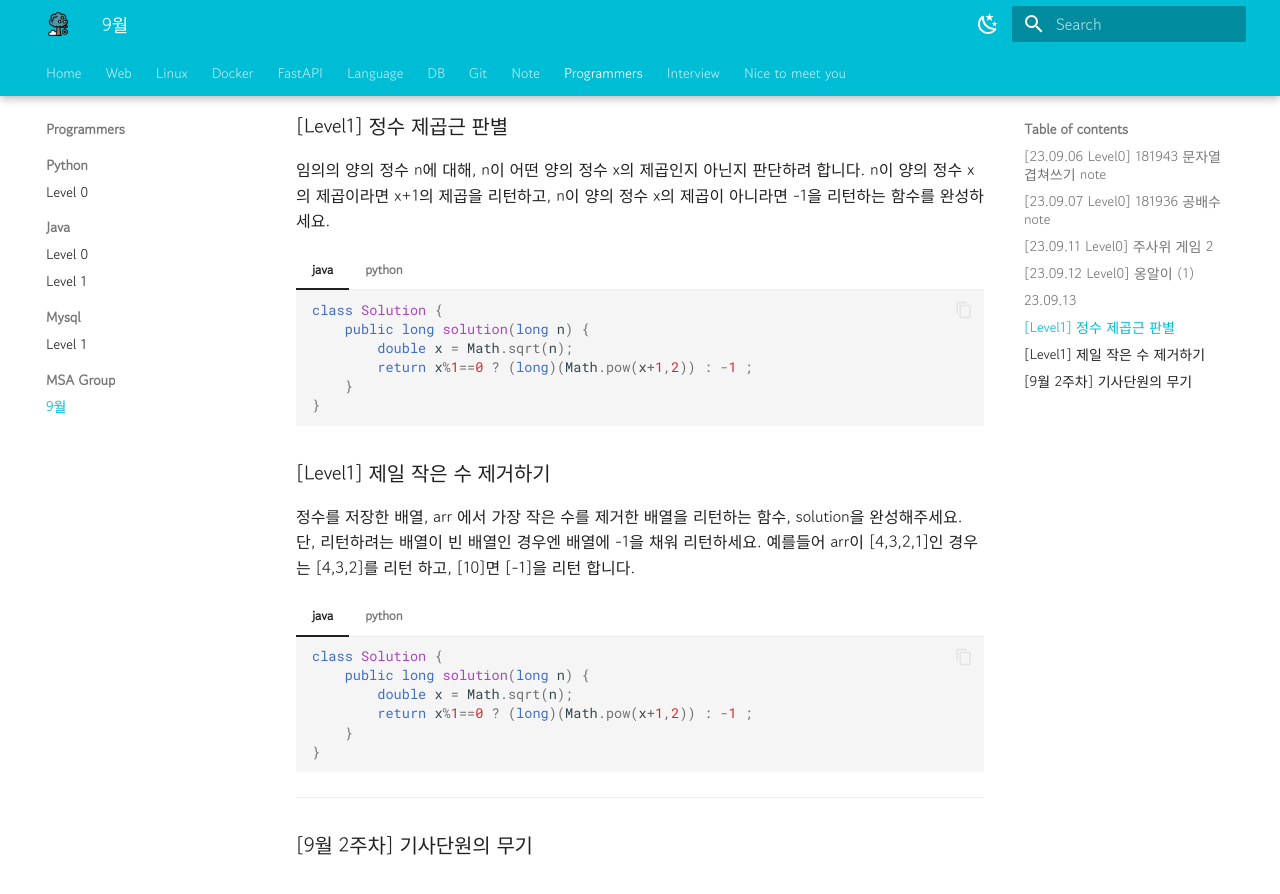
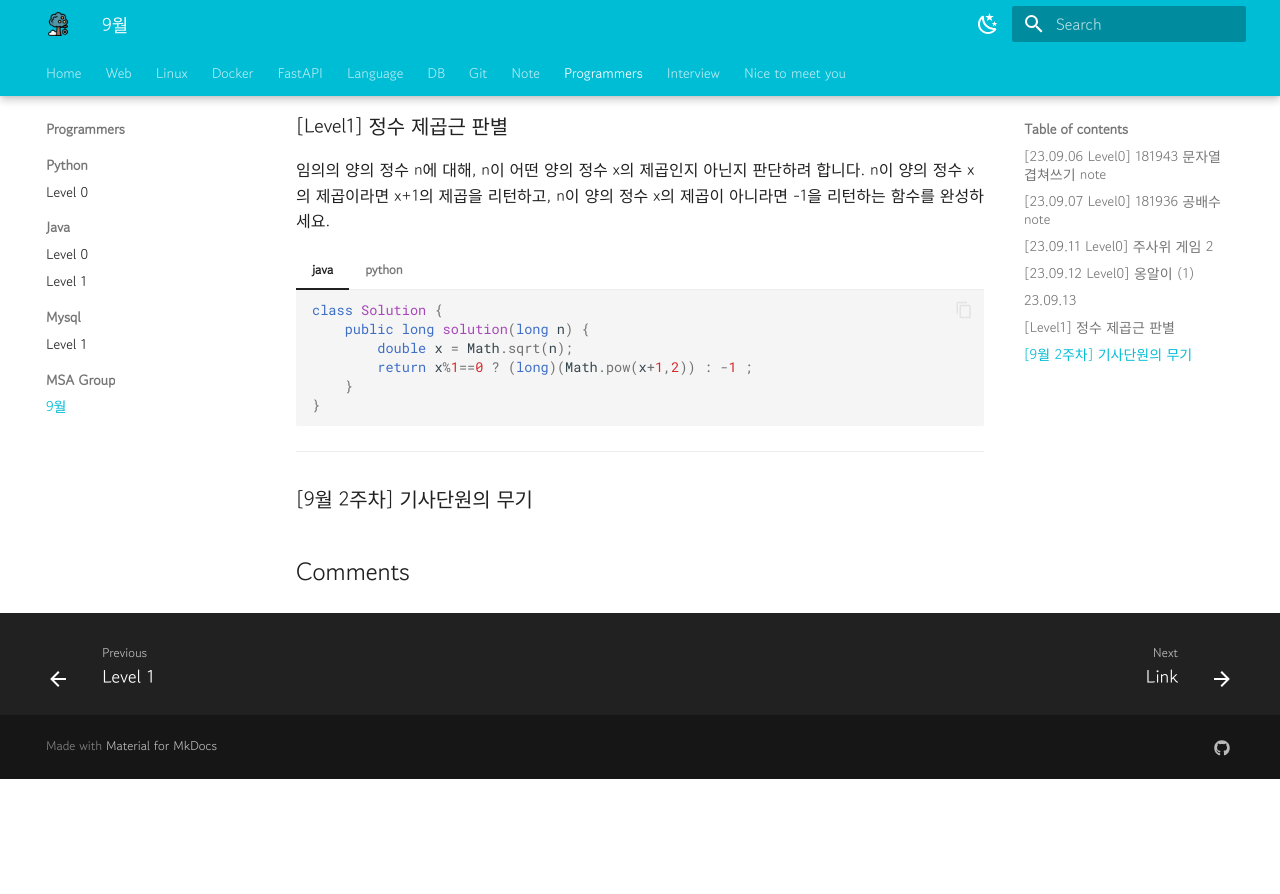
Before and after one commit to YSHeee/YSHeee.github.io, an MkDocs documentation site: the page built from docs/programmers/group/september.md, in a window 1280 px wide and 900 px high, scrolled down 2700 px. Shown: the top 894 px of the window. Built offline with MkDocs 1.6.1 and Material for MkDocs 9.7.7, drawn with Linux system fonts in a browser that asks for light colours; comment, search, counter and statistics services are not loaded; after the commit the page ends 3479 px from its top, so only the background shows below that.

Commit message:
Modify  programmers

````diff
--- a/docs/programmers/group/september.md
+++ b/docs/programmers/group/september.md
@@ -157,23 +157,5 @@ n이 양의 정수 x의 제곱이라면 x+1의 제곱을 리턴하고, n이 양
         return (num+1)**2 if num%1==0 else -1
     ```
 
-### [Level1] 제일 작은 수 제거하기
-정수를 저장한 배열, arr 에서 가장 작은 수를 제거한 배열을 리턴하는 함수, solution을 완성해주세요. 단, 리턴하려는 배열이 빈 배열인 경우엔 배열에 -1을 채워 리턴하세요. 예를들어 arr이 [4,3,2,1]인 경우는 [4,3,2]를 리턴 하고, [10]면 [-1]을 리턴 합니다.
-
-=== "java"
-    ``` java
-    class Solution {
-        public long solution(long n) {
-            double x = Math.sqrt(n);
-            return x%1==0 ? (long)(Math.pow(x+1,2)) : -1 ;
-        }
-    }
-    ```
-=== "python"
-    ``` python
-    def solution(arr):
-        arr.remove(min(arr))
-        return arr if arr else [-1]
-    ```
 ---
 ### [9월 2주차] 기사단원의 무기
````
